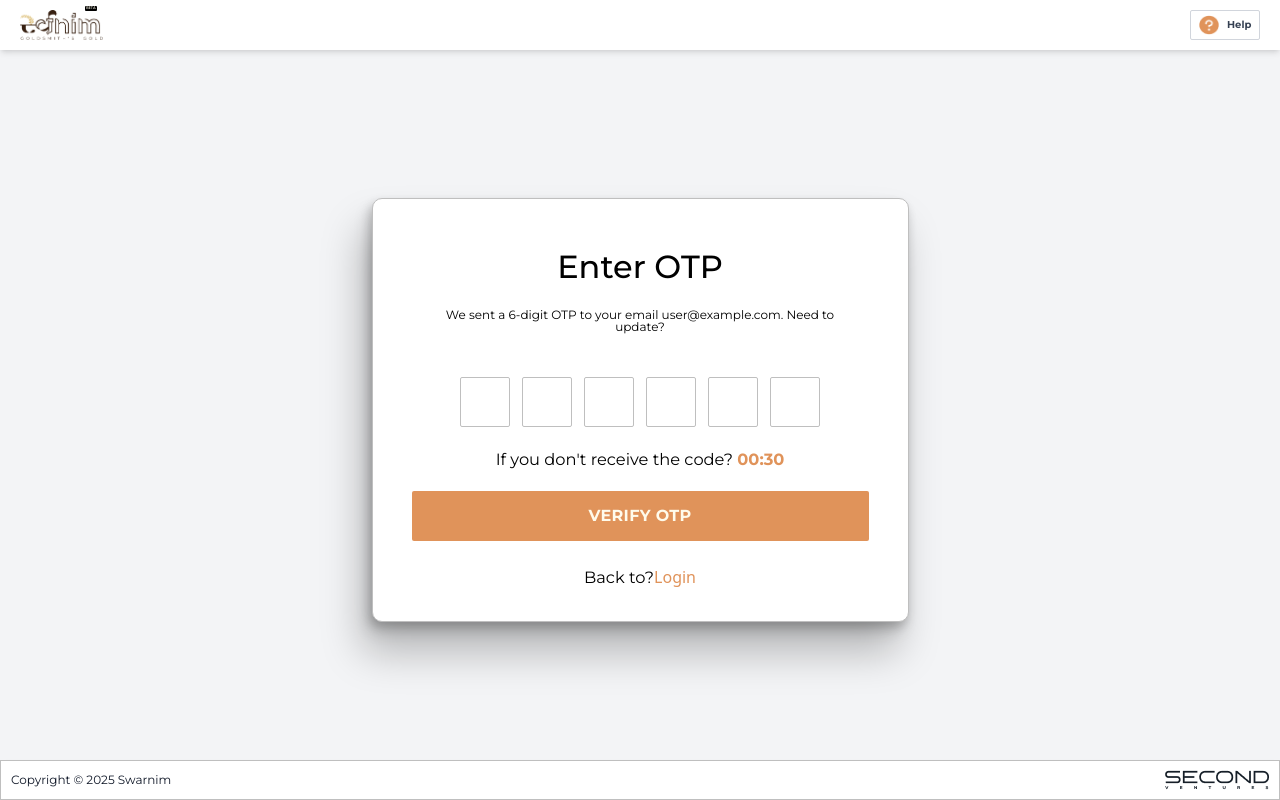
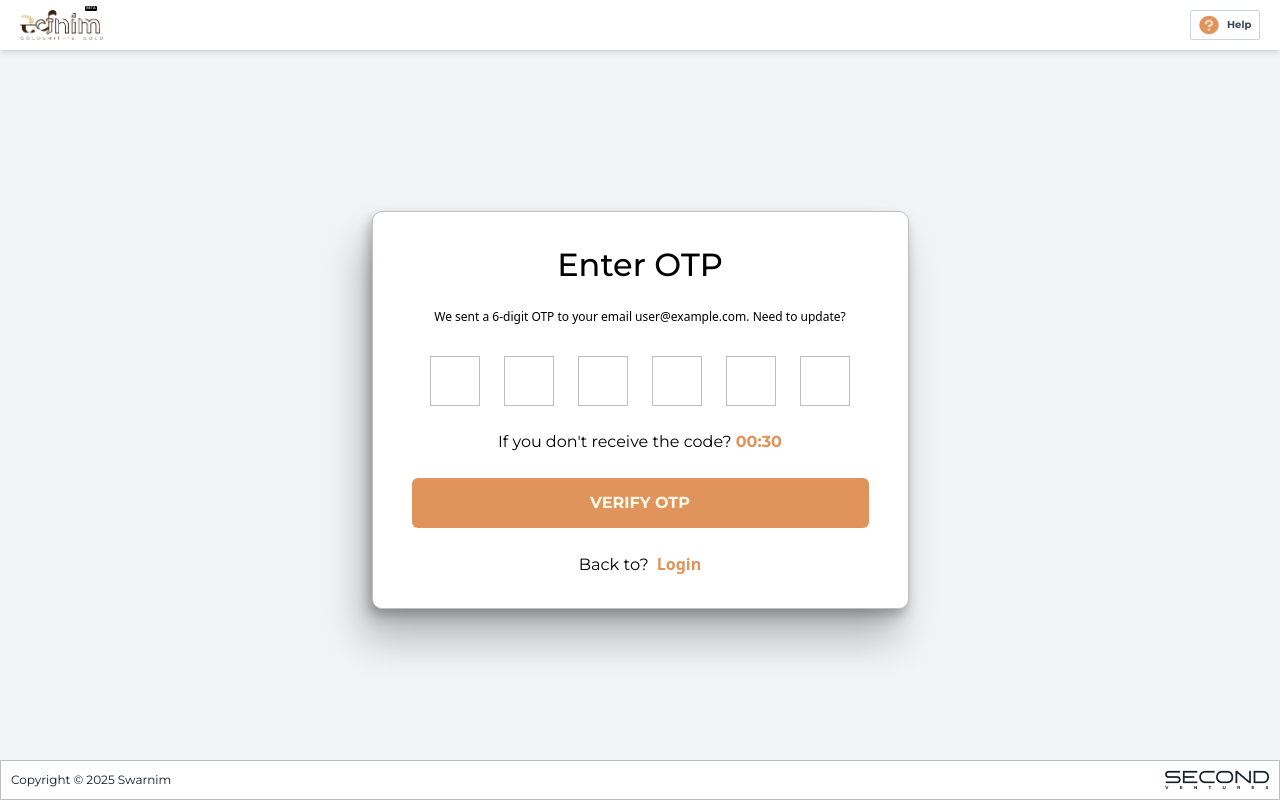
Before and after one commit to nishthakhalasi/Swarnim, a Next.js app: page /otp in a window 1280 px wide. Built offline with nearby package versions, Linux system fonts and the light colour scheme.

Commit message:
first commit

```diff
--- a/package.json
+++ b/package.json
@@ -18,6 +18,7 @@
     "postcss": "^8.5.6",
     "react": "19.1.0",
     "react-dom": "19.1.0",
+    "react-otp-input": "^3.1.1",
     "tailwind-merge": "^3.3.1"
   },
   "devDependencies": {
--- a/src/app/(auth)/forgetPassword/page.tsx
+++ b/src/app/(auth)/forgetPassword/page.tsx
@@ -44,7 +44,7 @@ export default function LoginPage() {
                 />
               </div>
             </div>
-            <Button className="w-full sm:w-[457px] h-[50px] p-[15px] rounded-[2px] bg-[#E0935A] border-none text-amber-50 font-bold text-[16px] uppercase mb-5">
+            <Button className="w-full sm:w-[457px] h-[50px] p-[15px] rounded-[2px] bg-gold border-none text-amber-50 font-bold text-[16px] uppercase mb-5">
               Send Reset Code
             </Button>
 
@@ -53,7 +53,7 @@ export default function LoginPage() {
             >
               Back to?
             </span>
-            <Link href="/login" className="text-[#E0935A] font-semibold">
+            <Link href="/login" className="text-gold font-semibold">
               Login
             </Link>
           </form>
--- a/src/app/(auth)/loginWithAuth/page.tsx
+++ b/src/app/(auth)/loginWithAuth/page.tsx
@@ -1,3 +1,5 @@
+"use client";
+
 import { Button } from "@/components/ui/button";
 import {
   Card,
@@ -8,10 +10,13 @@ import {
 } from "@/components/ui/card";
 import { Montserrat } from "next/font/google";
 import Link from "next/link";
+import { useState } from "react";
+import OTPInput from "react-otp-input";
 
 const montserrat = Montserrat({ subsets: ["latin"], weight: ["400", "500"] });
 
 export default function OtpPage() {
+  const [otp, setOtp] = useState("");
   return (
     <div className="flex items-center justify-center min-h-[90vh] px-4 ">
       <Card className="w-full max-w-[537px] h-auto p-5 gap-6 border border-[#BFBFBF] rounded-[10px] bg-white shadow-bottom-left sm:p-6 md:p-8">
@@ -30,15 +35,19 @@ export default function OtpPage() {
         </CardHeader>
         <CardContent className="flex justify-center items-center">
           <form className="flex flex-col gap-6 items-center">
-            <div className="flex gap-3">
-              {Array.from({ length: 6 }).map((_, i) => (
-                <input
-                  key={i}
-                  type="text"
-                  maxLength={1}
-                  className="w-[40px] h-[40px] sm:w-[50px] sm:h-[50px] border border-[#BFBFBF] rounded-md text-center text-lg outline-none focus:border-[#E0935A]"
-                />
-              ))}
+            <div className="flex justify-center gap-2 w-full max-w-[500px]">
+              <OTPInput
+                value={otp}
+                onChange={setOtp}
+                numInputs={6}
+                renderSeparator={<span className="w-6" />}
+                renderInput={(props) => (
+                  <input
+                    {...props}
+                    className="flex-1 min-w-[50px] h-[50px] border border-[#BFBFBF] rounded-xs text-center text-lg outline-none focus:border-[#E0935A]"
+                  />
+                )}
+              />
             </div>
 
             <div className="flex items-center justify-center">
@@ -46,11 +55,11 @@ export default function OtpPage() {
                 className={`${montserrat.className} font-normal text-[16.27px] leading-[100%] text-center`}
               >
                 If you don&apos;t receive the code?{" "}
-                <span className="text-[#E0935A] font-bold">00:30</span>
+                <span className="text-gold font-bold">00:30</span>
               </span>
             </div>
             <Button
-              className={`${montserrat.className} w-full sm:w-[457px] h-[50px] p-[15px] rounded-[2px] bg-[#E0935A] border-none text-amber-50 font-bold text-[16px] leading-[100%] tracking-[0.02em] text-center uppercase `}
+              className={`${montserrat.className} w-full sm:w-[457px] h-[50px] p-[15px] rounded-[2px] bg-gold border-none text-amber-50 font-bold text-[16px] leading-[100%] tracking-[0.02em] text-center uppercase `}
             >
               Verify CODE
             </Button>
@@ -60,7 +69,7 @@ export default function OtpPage() {
               >
                 Back to?
               </span>
-              <Link href="/login" className="text-[#E0935A]">
+              <Link href="/login" className="text-gold font-bold">
                 Login
               </Link>
             </div>
--- a/src/app/(auth)/otp/page.tsx
+++ b/src/app/(auth)/otp/page.tsx
@@ -1,3 +1,6 @@
+"use client";
+
+import React, { useState } from "react";
 import { Button } from "@/components/ui/button";
 import {
   Card,
@@ -8,60 +11,71 @@ import {
 } from "@/components/ui/card";
 import { Montserrat } from "next/font/google";
 import Link from "next/link";
+import OtpInput from "react-otp-input";
 
 const montserrat = Montserrat({ subsets: ["latin"], weight: ["400", "500"] });
 
 export default function OtpPage() {
+  const [otp, setOtp] = useState("");
+
   return (
-    <div className="flex items-center justify-center min-h-[90vh] px-4 ">
+    <div className="flex items-center justify-center min-h-[90vh] px-4">
       <Card className="w-full max-w-[537px] h-auto p-5 gap-6 border border-[#BFBFBF] rounded-[10px] bg-white shadow-bottom-left sm:p-6 md:p-8">
-        <CardHeader className="items-center justify-center mt-[20px] mb-[20px]">
+        <CardHeader className="items-center justify-center mt-[5px] mb-[5px]">
           <CardTitle
-            className={`${montserrat.className} font-medium text-[32px] leading-[100%]  tracking-[0%] text-center`}
+            className={`${montserrat.className} font-medium text-[32px] leading-[100%] text-center`}
           >
             Enter OTP
           </CardTitle>
 
           <CardDescription
-            className={`${montserrat.className} font-normal text-[12px] leading-[100%] tracking-[0%] text-center mt-5`}
+            className={`${montserrat.className}flex justify-center font-normal rounded-xs text-[12px] leading-[20px] tracking-[0%] text-center mt-5`}
           >
             We sent a 6-digit OTP to your email user@example.com. Need to
             update?
           </CardDescription>
         </CardHeader>
+
         <CardContent className="flex justify-center items-center">
-          <form className="flex flex-col gap-6 items-center">
-            <div className="flex gap-3">
-              {Array.from({ length: 6 }).map((_, i) => (
-                <input
-                  key={i}
-                  type="text"
-                  maxLength={1}
-                  className="w-[40px] h-[40px] sm:w-[50px] sm:h-[50px] border border-[#BFBFBF] rounded-[2px] text-center text-lg sm:text-lg outline-none focus:border-[#E0935A]"
-                />
-              ))}
+          <form className="flex flex-col gap-6 items-center w-full">
+            <div className="flex justify-center gap-2 w-full max-w-[500px]">
+              <OtpInput
+                value={otp}
+                onChange={setOtp}
+                numInputs={6}
+                renderSeparator={<span className="w-6" />}
+                renderInput={(props) => (
+                  <input
+                    {...props}
+                    className="flex-1 min-w-[50px] h-[50px] border border-[#BFBFBF]  text-center text-lg outline-none focus:border-[#E0935A]"
+                  />
+                )}
+              />
             </div>
 
             <div className="flex items-center justify-center">
               <span
-                className={`${montserrat.className} font-normal text-[16.27px] leading-[100%] text-center`}
+                className={`${montserrat.className} font-normal text-[16px] text-center`}
               >
                 If you don&apos;t receive the code?{" "}
-                <span className="text-[#E0935A] font-bold">00:30</span>
+                <span className="text-gold font-bold">00:30</span>
               </span>
             </div>
+
             <Button
-              className={`${montserrat.className} w-full sm:w-[457px] h-[50px] p-[15px] rounded-[2px] bg-[#E0935A] border-none text-amber-50 font-bold text-[16px] leading-[100%] tracking-[0.02em] text-center uppercase `}
+              type="submit"
+              className={`${montserrat.className} w-full sm:w-[457px] h-[50px] bg-gold border-none text-amber-50 font-bold text-[16px] uppercase`}
             >
               Verify OTP
             </Button>
-            <div className="flex justify-between items-center">
+
+            <div className="flex justify-center items-center gap-2 w-[335px] mx-auto">
               <span
-                className={`${montserrat.className} font-normal text-[16.27px] leading-[100%] `}
+                className={`${montserrat.className} font-normal text-[16.27px] leading-[20px]`}
               >
                 Back to?
               </span>
-              <Link href="/login" className="text-[#E0935A]">
+              <Link href="/login" className="text-gold font-bold">
                 Login
               </Link>
             </div>
--- a/src/app/globals.css
+++ b/src/app/globals.css
@@ -4,3 +4,18 @@
   box-shadow: rgba(0, 0, 0, 0.25) -10px 30px 40px,
     rgba(0, 0, 0, 0.12) -5px 10px 15px, rgba(0, 0, 0, 0.17) -2px 5px 10px;
 }
+
+.gold {
+  color: #e0935a;
+}
+.bg-gold {
+  background-color: #e0935a;
+}
+
+.border-gold {
+  border-color: #e0935a;
+}
+
+.text-gold {
+  color: #e0935a;
+}
--- /dev/null
+++ b/src/components/ui/passwordInput.tsx
@@ -0,0 +1,48 @@
+"use client";
+
+import React, { useState } from "react";
+import { Input } from "@/components/ui/input";
+import { Montserrat } from "next/font/google";
+import { Eye, EyeOff } from "lucide-react";
+
+const montserrat = Montserrat({ subsets: ["latin"], weight: ["400", "500"] });
+
+interface PasswordInputProps {
+  id?: string;
+  placeholder?: string;
+  className?: string;
+}
+
+export default function PasswordInput({
+  id = "password",
+  placeholder = "Password",
+  className = "w-full sm:w-[457px]",
+}: PasswordInputProps) {
+  const [showPassword, setShowPassword] = useState(false);
+
+  return (
+    <div className="relative w-full">
+      <Input
+        id={id}
+        type={showPassword ? "text" : "password"}
+        placeholder={placeholder}
+        required
+        className={`${montserrat.className} ${className} h-[52px] px-[18px] py-[14px] pr-10 font-normal text-[22px] sm:text-[24px] leading-[120%] border border-[#BFBFBF] rounded-[4px]`}
+      />
+
+      {showPassword ? (
+        <EyeOff
+          className="absolute right-3 top-1/2 -translate-y-1/2 cursor-pointer text-gray-500"
+          size={25}
+          onClick={() => setShowPassword(false)}
+        />
+      ) : (
+        <Eye
+          className="absolute right-3 top-1/2 -translate-y-1/2 cursor-pointer text-gray-500"
+          size={25}
+          onClick={() => setShowPassword(true)}
+        />
+      )}
+    </div>
+  );
+}
```
Also changed, not shown: src/app/(auth)/changePassword/page.tsx (+7 -33 lines), src/app/(auth)/login/page.tsx (+5 -17 lines), 1 other file (tests, documents, lock files or other folders).
